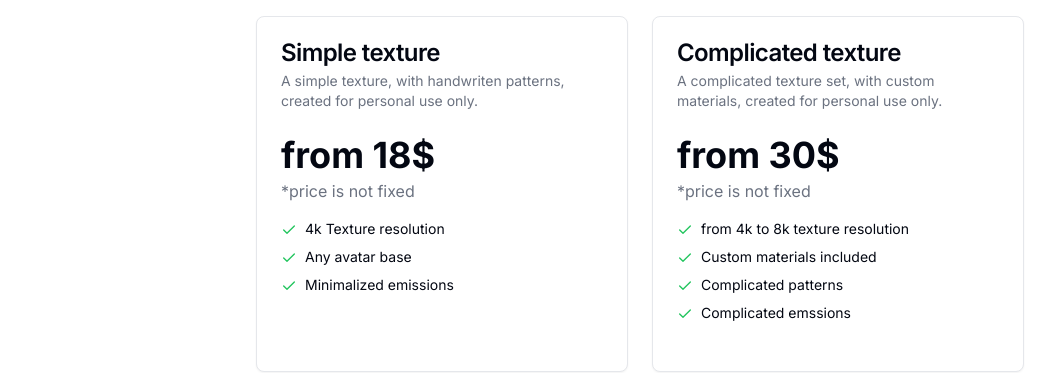
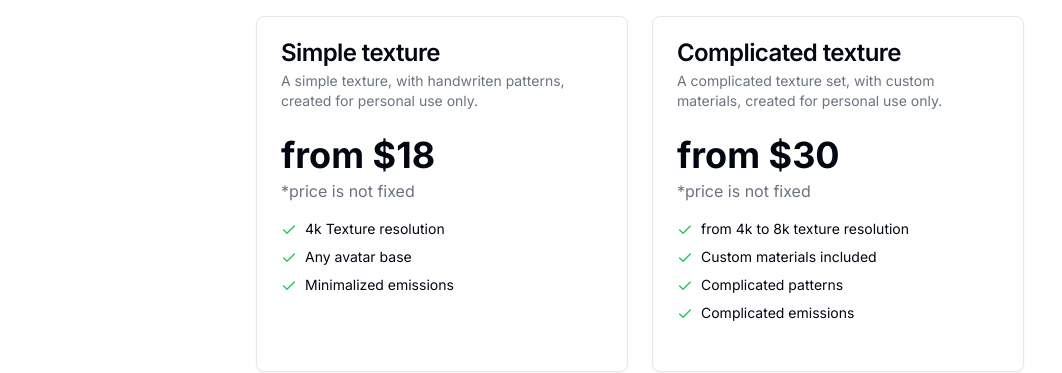
Before and after one commit to L0w1y/Snejok-Lanfing-Page, a Next.js app: page / in a window 1280 px wide. Shown: the part 1660-2033 px from the top of the page, without its empty margins (0-1062 px from the left). Built offline with nearby package versions, Linux system fonts and the light colour scheme.

Commit message:
grammar page update

```diff
--- a/app/page.tsx
+++ b/app/page.tsx
@@ -126,7 +126,7 @@ export default function Home() {
                     </CardHeader>
                     <CardContent className="space-y-4">
                       <div className="space-y-1">
-                        <h3 className="text-4xl font-bold">from 18$</h3>
+                        <h3 className="text-4xl font-bold">from $18</h3>
                         <p className="text-gray-500 dark:text-gray-400">*price is not fixed</p>
                       </div>
                       <ul className="space-y-2 text-sm">
@@ -157,7 +157,7 @@ export default function Home() {
                     </CardHeader>
                     <CardContent className="space-y-4">
                       <div className="space-y-1">
-                        <h3 className="text-4xl font-bold">from 30$</h3>
+                        <h3 className="text-4xl font-bold">from $30</h3>
                         <p className="text-gray-500 dark:text-gray-400">*price is not fixed</p>
                       </div>
                       <ul className="space-y-2 text-sm">
@@ -175,7 +175,7 @@ export default function Home() {
                         </li>
                         <li>
                           <CheckIcon className="mr-2 inline-block h-4 w-4 text-green-500" />
-                          Complicated emssions
+                          Complicated emissions
                         </li>
                       </ul>
                     </CardContent>
@@ -215,7 +215,7 @@ export default function Home() {
                         </li>
                         <li>
                           <CheckIcon className="mr-2 inline-block h-4 w-4 text-green-500" />
-                          Up to 4 custom clothers included
+                          Up to 4 custom clothes included
                         </li>
                         <li>
                           <CheckIcon className="mr-2 inline-block h-4 w-4 text-green-500" />
@@ -254,7 +254,7 @@ export default function Home() {
                         </li>
                         <li>
                           <CheckIcon className="mr-2 inline-block h-4 w-4 text-green-500" />
-                          Up to 8 custom clothers included
+                          Up to 8 custom clothes included
                         </li>
                         <li>
                           <CheckIcon className="mr-2 inline-block h-4 w-4 text-green-500" />
--- a/public/data/pricing.json
+++ b/public/data/pricing.json
@@ -12,7 +12,7 @@
         }
     ],
 
-    "acatars": [
+    "avatars": [
         {
             "name": "",
             "description": "",
```
